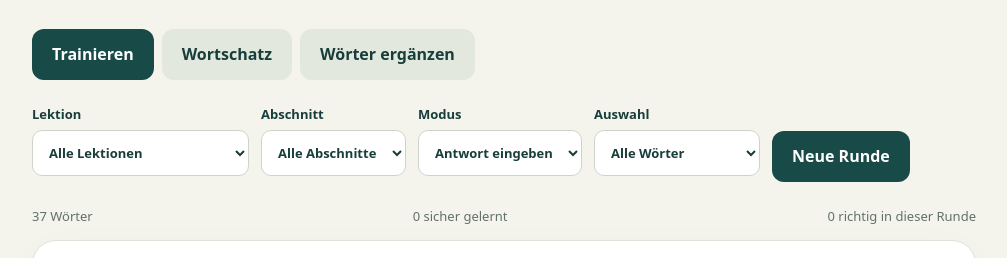
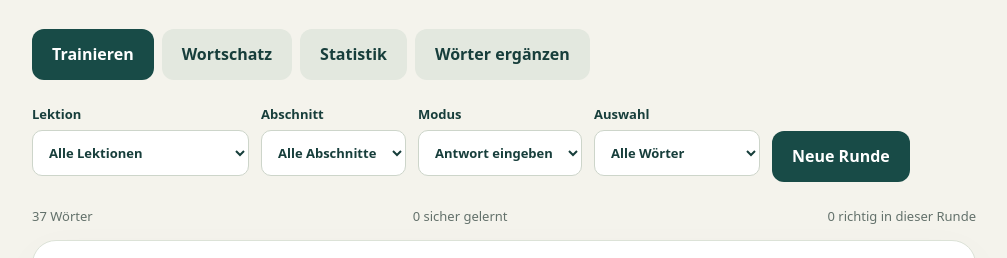
Before and after one commit to mroffline2k/latein-trainer, a plain HTML site: page index.html in a window 1280 px wide. Shown: the part 259-517 px from the top of the page, without its empty margins (136-1143 px from the left). Drawn offline with Linux system fonts and the light colour scheme.

Commit message:
Add daily training statistics and persistent run history

```diff
--- a/index.html
+++ b/index.html
@@ -2,9 +2,10 @@
 <html lang="de"><head><meta charset="utf-8"><meta name="viewport" content="width=device-width,initial-scale=1"><meta name="theme-color" content="#184b47"><title>Salve! · Lateintrainer</title><link rel="stylesheet" href="style.css"></head>
 <body><main><header><a href="./" class="brand">SALVE! <span>Dein Lateintrainer</span></a><span class="badge">Latein → Deutsch</span></header>
 <section class="intro"><p class="eyebrow">KLEINE RUNDEN. GROSSE FORTSCHRITTE.</p><h1>Ein Wort nach dem anderen.</h1><p>Übe deinen Wortschatz. Schwierige Wörter kommen wieder.</p></section>
-<nav aria-label="Ansicht"><button id="trainTab" class="active">Trainieren</button><button id="listTab">Wortschatz</button><button id="manageTab">Wörter ergänzen</button></nav>
+<nav aria-label="Ansicht"><button id="trainTab" class="active">Trainieren</button><button id="listTab">Wortschatz</button><button id="historyTab">Statistik</button><button id="manageTab">Wörter ergänzen</button></nav>
 <section id="trainer"><div class="settings"><label>Lektion<select id="lesson"></select></label><label>Abschnitt<select id="section"><option value="all">Alle Abschnitte</option><option value="1">Abschnitt 1</option><option value="2">Abschnitt 2</option><option value="3">Abschnitt 3</option></select></label><label>Modus<select id="mode"><option value="input">Antwort eingeben</option><option value="cards">Karteikarten</option></select></label><label>Auswahl<select id="selection"><option value="all">Alle Wörter</option><option value="difficult">Schwierige Wörter</option></select></label><button id="start">Neue Runde</button></div>
 <div class="stats"><span id="total">Wortschatz wird geladen …</span><span id="mastered"></span><span id="round"></span></div><article class="card"><div class="cardtop"><span id="meta"></span><span id="position"></span></div><progress id="progress" max="10" value="0" aria-label="Rundenfortschritt"></progress><h2 id="word">Salve!</h2><p id="form"></p><form id="answerForm"><label for="answer">Was bedeutet das auf Deutsch?</label><input id="answer" autocomplete="off" placeholder="Eine passende Bedeutung genügt"><button id="check" type="submit">Antwort prüfen</button></form><button id="reveal" hidden>Lösung zeigen</button><div id="feedback" aria-live="polite"></div><div id="rating" hidden><button id="unknown" class="secondary">Noch üben</button><button id="known">Gewusst</button></div><button id="next" hidden>Weiter →</button></article><p class="hint">Großschreibung und Artikel sind egal. Eine der angegebenen Bedeutungen genügt.</p></section>
 <section id="wordlist" hidden><h2>Dein Wortschatz</h2><label for="search">Wörter suchen</label><input id="search" placeholder="Latein oder Deutsch"><div id="entries"></div></section>
+<section id="history" hidden><h2>Übungsläufe &amp; Ergebnisse</h2><div id="historyContent"></div></section>
 <section id="manager" hidden><h2>Neue Wörter ergänzen</h2><p>Hier erstellst du einen Eintrag für die gemeinsame Vokabeldatei. Dauerhaft für alle verfügbar wird er, sobald du ihn in GitHub ergänzt. Du kannst uns auch neue Fotos schicken.</p><form id="newWord"><label>Latein<input id="newLatin" required></label><label>Deutsche Bedeutungen (mit Semikolon trennen)<input id="newGerman" required></label><label>Verbform, optional<input id="newForm"></label><label>Wortart / Geschlecht<select id="newKind"><option>Verb</option><option>m</option><option>f</option><option>n</option><option>Adverb</option><option>Konjunktion</option><option>Fragewort</option></select></label><label>Lektion<input id="newLesson" type="number" min="1" value="1" required></label><label>Abschnitt<input id="newSection" type="number" min="1" value="1" required></label><button>Eintrag erzeugen</button></form><pre id="newOutput" tabindex="0"></pre><a href="https://github.com/mroffline2k/latein-trainer/edit/main/data/vocabulary.json" target="_blank" rel="noopener">Vokabeldatei auf GitHub bearbeiten ↗</a><p>Neue Lektionen zusätzlich unter „lessons“ eintragen. IDs müssen dauerhaft eindeutig bleiben.</p></section>
 <footer><p>Dein Lernstand bleibt in diesem Browser. Auf einem anderen Gerät startest du mit einem eigenen Lernstand.</p><button id="exportProgress" class="textbutton">Lernstand sichern</button><label class="textbutton">Lernstand laden<input id="importProgress" type="file" accept="application/json" hidden></label><span id="storageMessage" role="status"></span><a href="https://github.com/mroffline2k/latein-trainer">GitHub ↗</a></footer></main><script type="module" src="app.js"></script></body></html>
```
